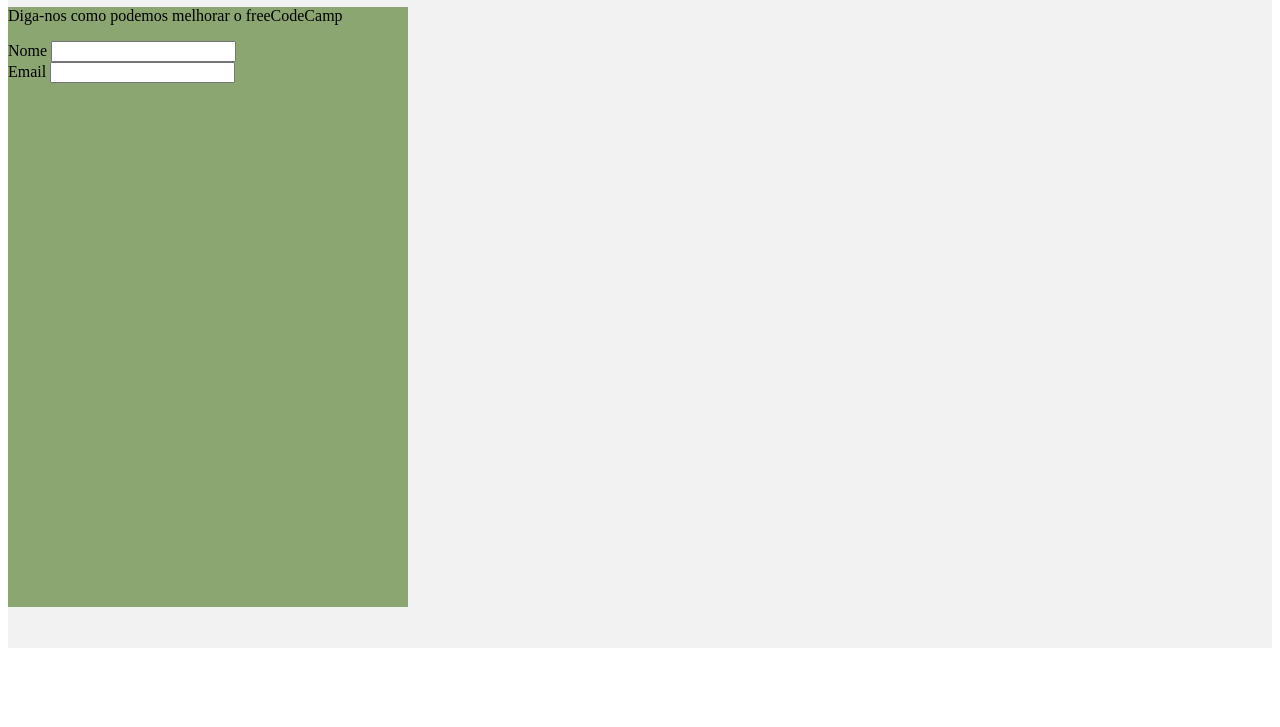
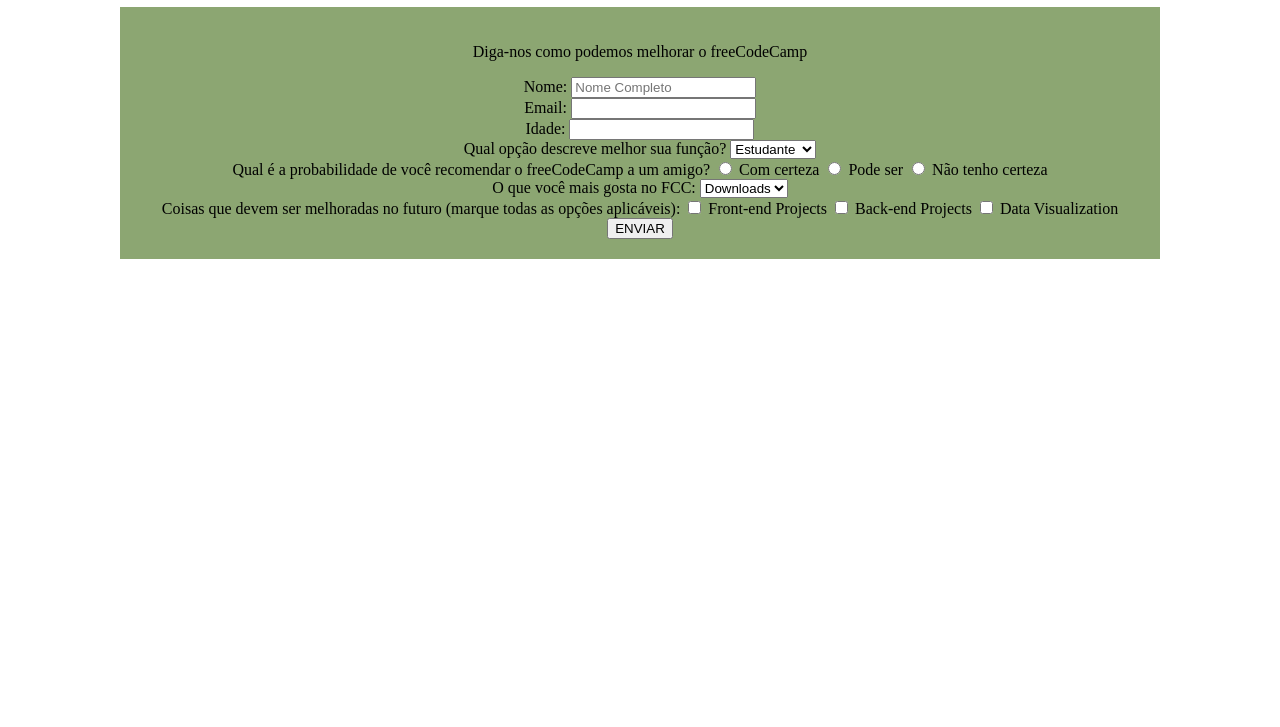
Before and after one commit to vandesonsantos/formulario, a plain HTML site: page index.html in a window 1280 px wide. Shown: the part 73-800 px from the top of the page. Drawn offline with Linux system fonts and the light colour scheme.

Commit message:
Formulário

```diff
--- a/index.html
+++ b/index.html
@@ -8,24 +8,65 @@
     <link rel="stylesheet" href="style.css">
 </head>
 <body>
-    <div id="principal">
+
     <h1>Formulário de Pesquisa</h1>
 
     <form id="pesquisa">
         <p>Diga-nos como podemos melhorar o freeCodeCamp</p>
 
         <div id="bl01">
-                <label for="inputNome">Nome</label>
-                <input type="text" name="nome" id="nome"
+            <label for="inputNome">Nome:</label>
+            <input type="text" name="nome" id="nome" placeholder="Nome Completo"
             >
         </div>
 
         <div id="bl02">
-                <label for="inputEmail">Email</label>
+            <label for="inputEmail">Email:</label>
             <input type="email" name="email" id="email">
         </div>
 
+        <div id="bl03">
+            <label for="inputIdade">Idade:</label>
+            <input type="number" name="numero" id="numero">
+        </div>
+
+        <div id="bl04">
+            <label for="inputprofisao">Qual opção descreve melhor sua função?</label>
+            <select name="profissao" id="profissao">
+                <option value="">FreeLance</option>
+                <option value="" selected>Estudante</option>
+                <option value="">Outros</option>
+            </select>
+        </div>
+
+        <div id="bl05">
+            <label for="inputPosiblity">Qual é a probabilidade de você recomendar o freeCodeCamp a um amigo?</label>
+            <input type="radio" name="certeza" id="certeza"> Com certeza
+            <input type="radio" name="pode" id="pode"> Pode ser
+            <input type="radio" name="nao" id="nao"> Não tenho certeza
+        </div>
+
+        <div id="bl06">
+            <label for="inputGostar">O que você mais gosta no FCC:</label>
+            <select name="gostar" id="gostr">
+                <option value="">Jogar</option>
+                <option value="">Estudar</option>
+                <option value="" selected>Downloads</option>
+                <option value="">Navegar</option>
+            </select>
+        </div>
+
+        <div id="bl07">
+            <label for="inputFututo">Coisas que devem ser melhoradas no futuro (marque todas as opções aplicáveis):</label>
+            <input type="checkbox" name="front" id="front"> Front-end Projects
+            <input type="checkbox" name="back" id="back"> Back-end Projects
+            <input type="checkbox" name="data" id="data"> Data Visualization
+        </div>
+
+        <div id="bl08">
+            <input type="button" value="ENVIAR">
+        </div>
     </form>
-    </div>
+
 </body>
 </html>
--- a/style.css
+++ b/style.css
@@ -1,12 +1,18 @@
 @charset "UTF-08";
 
-div#principal {
-    background-color: #f2f2f2;
-    height: 700px;
+/*Configuração de variavél em CSS*/
+
+h1 {
+    text-align: center;
 }
 
 form#pesquisa {
     background-color: #8ca672;
-    height: 600px;
-    width: 400px;
+    text-align: center;
+    margin: auto;
+    padding: 20px;
+    min-width: 300px;
+    max-width: 1000px;
+    /*height: 600px;
+    width: 400px;*/
 }
```
Lines whose indentation alone changed are shown as unchanged.
